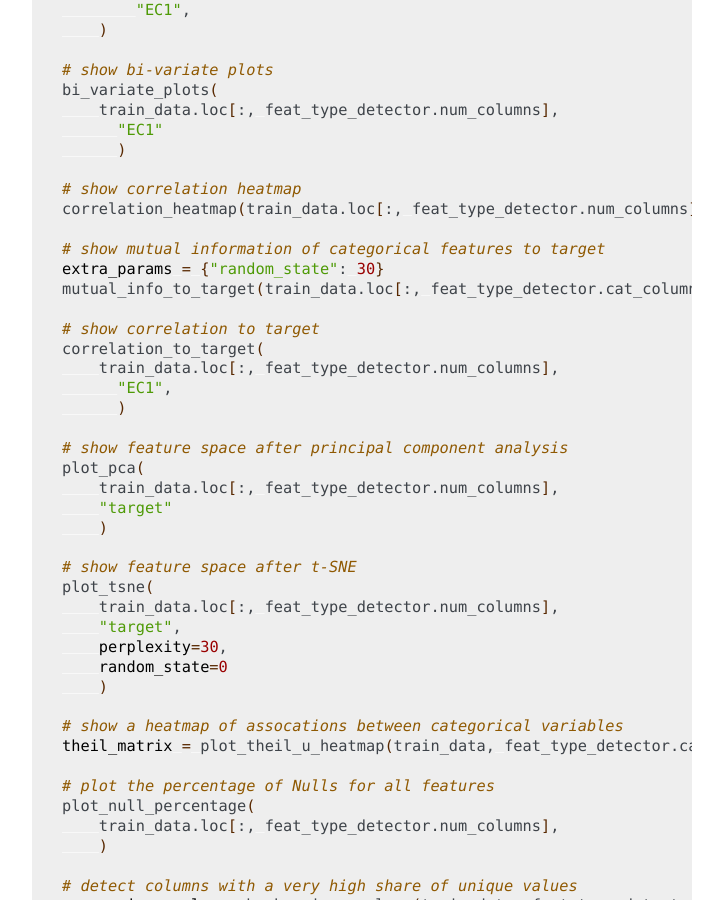
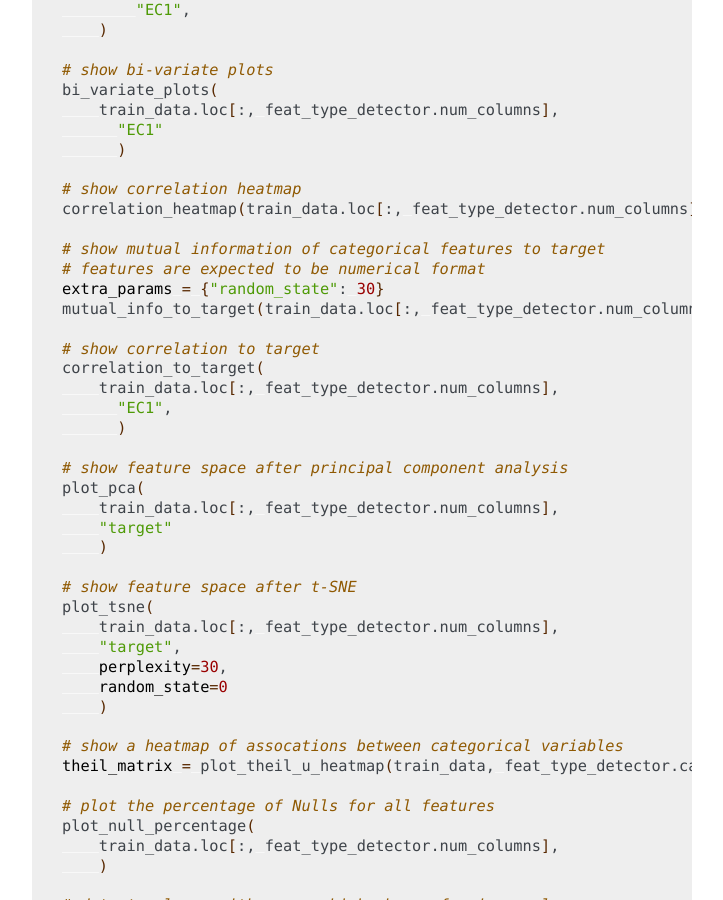
Before and after one commit to ThomasMeissnerDS/BlueCast, a Sphinx documentation site: the page built from docs/source/index.md, in a window 1280 px wide and 900 px high, scrolled down 2738 px. Shown: the whole window, without its empty margins (388-1111 px from the left). Built offline with Sphinx 7.4.7, drawn with Linux system fonts in a browser that asks for light colours.

```diff
--- a/docs/source/index.md
+++ b/docs/source/index.md
@@ -147,8 +147,9 @@ bi_variate_plots(
 correlation_heatmap(train_data.loc[:, feat_type_detector.num_columns])
 
 # show mutual information of categorical features to target
+# features are expected to be numerical format
 extra_params = {"random_state": 30}
-mutual_info_to_target(train_data.loc[:, feat_type_detector.cat_columns], "EC1", **extra_params)
+mutual_info_to_target(train_data.loc[:, feat_type_detector.num_columns], "EC1", **extra_params)
 
 # show correlation to target
 correlation_to_target(
```
Also changed, not shown: README.md (+2 -1 lines), 2 other files.
